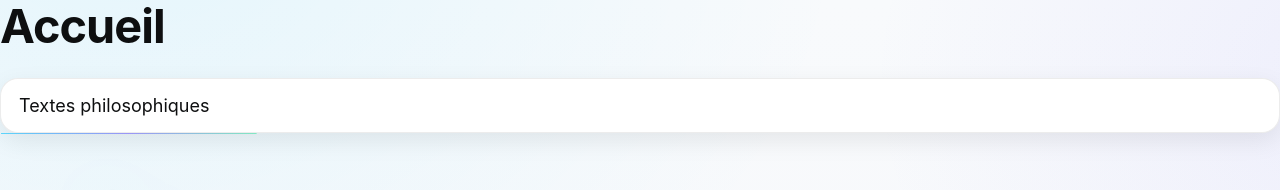
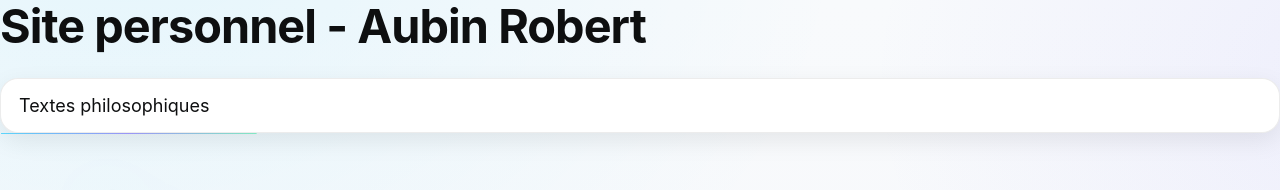
Before and after one commit to ajilnex/ajilnex.github.io, a plain HTML site: page index.html in a window 1280 px wide. Drawn offline with Linux system fonts and the light colour scheme.

Commit message:
Titre: Site personnel - Aubin Robert

```diff
--- a/index.html
+++ b/index.html
@@ -1,5 +1,5 @@
 <link rel="stylesheet" href="/style.css">
-<h1>Accueil</h1>
+<h1>Site personnel - Aubin Robert</h1>
 <ul>
 <li><a href="/philosophie/">Textes philosophiques</a></li>
 </ul>
```
